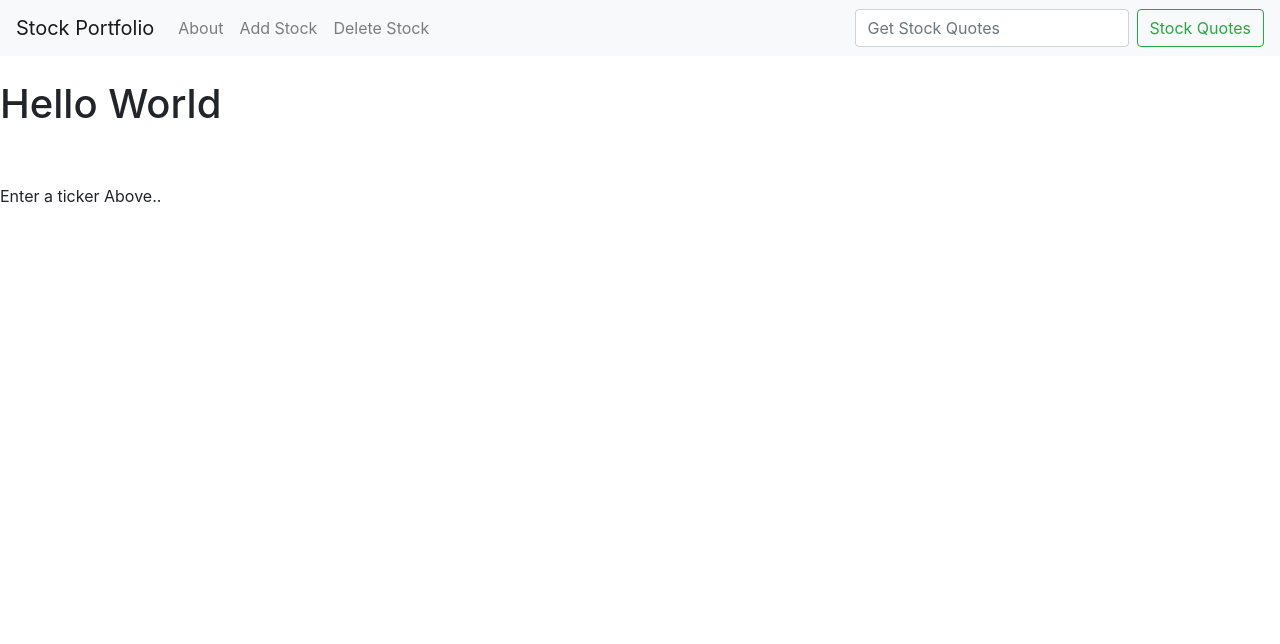
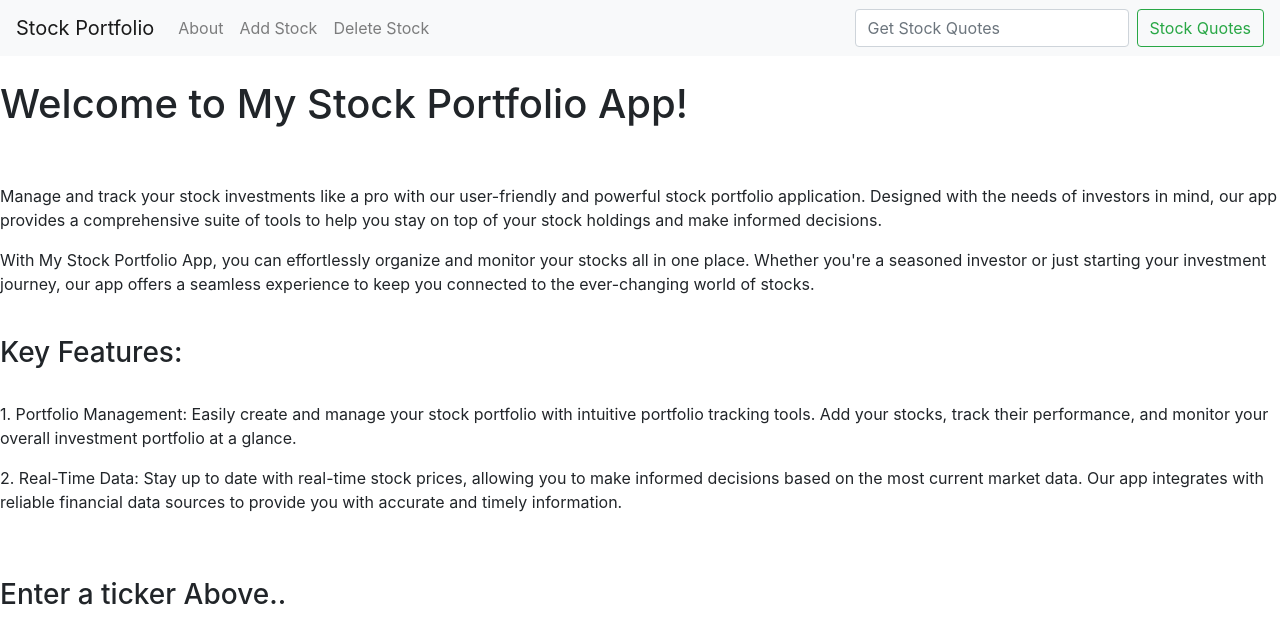
Before and after one commit to Harshit071/django_Stocks, a Django app: page / in a window 1280 px wide. Shown: the top 644 px of the page. Run offline with Django 4.2, Linux system fonts and the light colour scheme.

Commit message:
Added some intro to my home page

```diff
--- a/Quotes/Templates/home.html
+++ b/Quotes/Templates/home.html
@@ -3,12 +3,25 @@
 {% block content %}
 
 
-<h1> Hello World</h1>
+<h1>Welcome to My Stock Portfolio App! </h1>
 </br>
 </br>
 
+<p>
+
+Manage and track your stock investments like a pro with our user-friendly and powerful stock portfolio application. Designed with the needs of investors in mind, our app provides a comprehensive suite of tools to help you stay on top of your stock holdings and make informed decisions.</p>
+<p>
+With My Stock Portfolio App, you can effortlessly organize and monitor your stocks all in one place. Whether you're a seasoned investor or just starting your investment journey, our app offers a seamless experience to keep you connected to the ever-changing world of stocks.</p>
+
+<br/><h3>Key Features:</h3><br/>
+
+ <p>1. Portfolio Management: Easily create and manage your stock portfolio with intuitive portfolio tracking tools. Add your stocks, track their performance, and monitor your overall investment portfolio at a glance.</p>
+
+<p>2. Real-Time Data: Stay up to date with real-time stock prices, allowing you to make informed decisions based on the most current market data. Our app integrates with reliable financial data sources to provide you with accurate and timely information.</p>
+<br/><br/>
+
 {% if ticker %}
-	{{ ticker }}
+	<h3>{{ ticker }}</h3>
 {% endif %}
 
 {% if api  %}
```
Also changed, not shown: db.sqlite3.
